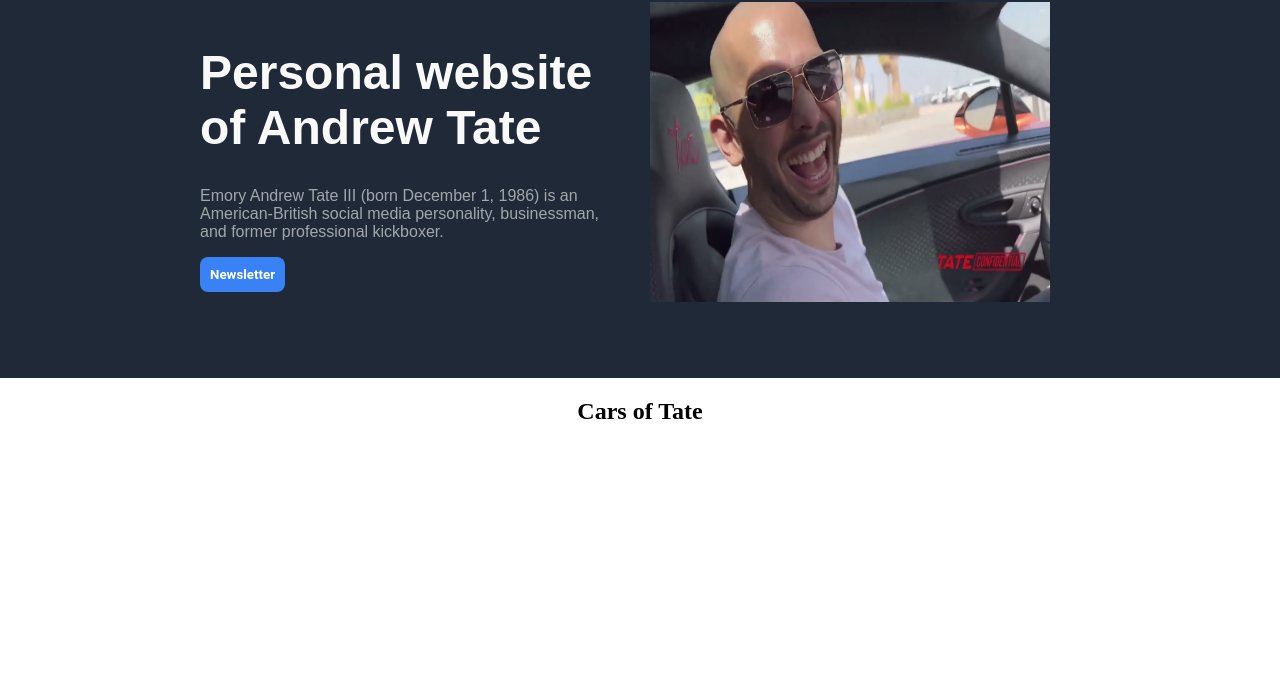
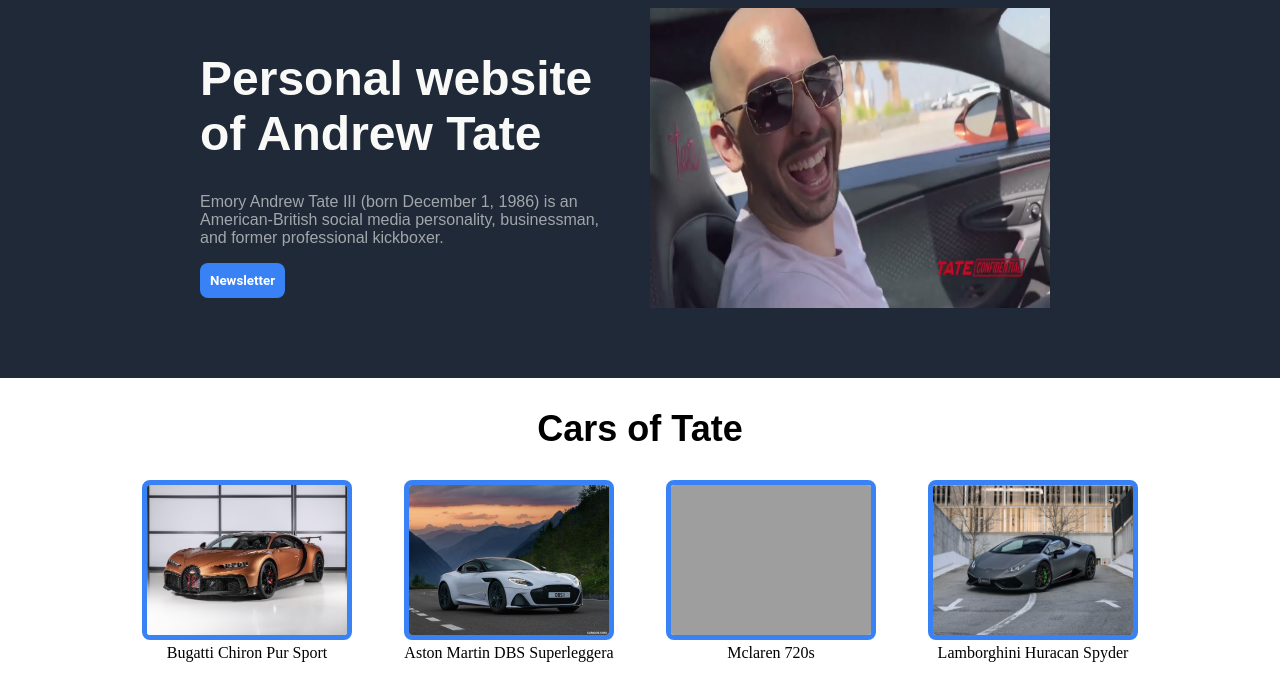
Before and after one commit to Emil-Wilson1/TopG, a plain HTML site: page index.html in a window 1280 px wide. Shown: the part 122-800 px from the top of the page. Drawn offline with Linux system fonts and the light colour scheme; grey boxes are pictures that could not be loaded.

Commit message:
Second part finished

```diff
--- a/index.html
+++ b/index.html
@@ -36,9 +36,24 @@
             <div class="types">
                 <h2>Cars of Tate</h2>
             </div>
+            <div class="container2">
             <div class="cars">
-                <img src=""
+                <img  class="test" src="./images/bugatti.jpg" alt="bugatti chiron pur sport">
+                <div>Bugatti Chiron Pur Sport</div>
             </div>
+            <div class="cars">
+                <img  class="test" src="./images/Aston Martin DBS Superleggera.jpg" alt="Aston Martin DBS Superleggera">
+                <div>Aston Martin DBS Superleggera</div>
+            </div>
+            <div class="cars">
+                <img  class="test" src="./images/Mclaren 720S.jpg" alt="Mclaren 720s">
+                <div>Mclaren 720s</div>
+            </div>
+            <div class="cars">
+                <img  class="test" src="./images/Lamborghini Huracan Spyder.jpg" alt="Lamborghini Huracan Spyder">
+                <div>Lamborghini Huracan Spyder</div>
+            </div>
+        </div>
         </div>
 
 
--- a/style.css
+++ b/style.css
@@ -17,8 +17,8 @@ body{
     align-items: center;
 }
 .logo,.dim2{
-    width: 84px;
-    height: 84px;
+    width: 90px;
+    height: 90px;
     margin-right: auto;
     border-radius: 180px;
 }
@@ -82,6 +82,26 @@ font-weight: bold;
 display: flex;
 justify-content: flex-start;
 }
-.hero{
+h2{
+    font-family: sans-serif;
+    font-size: 36px;
 
 }
+.container2{
+    display: flex;
+    justify-content: center;
+    gap: 52px;
+
+
+}
+.cars{
+    flex-basis: 200px;
+}
+.test{
+    width: 200px;
+    height: 150px;
+    border-style: solid;
+    border-color: #3882f6;
+    border-radius: 8px;
+    border-width: 5px;
+}
```
Also changed, not shown: images/Aston Martin DBS Superleggera.jpg (added), images/Lamborghini Huracan Spyder.jpg (added), images/bugatti.jpg (added), images/tate.webp (deleted), 1 other file.
